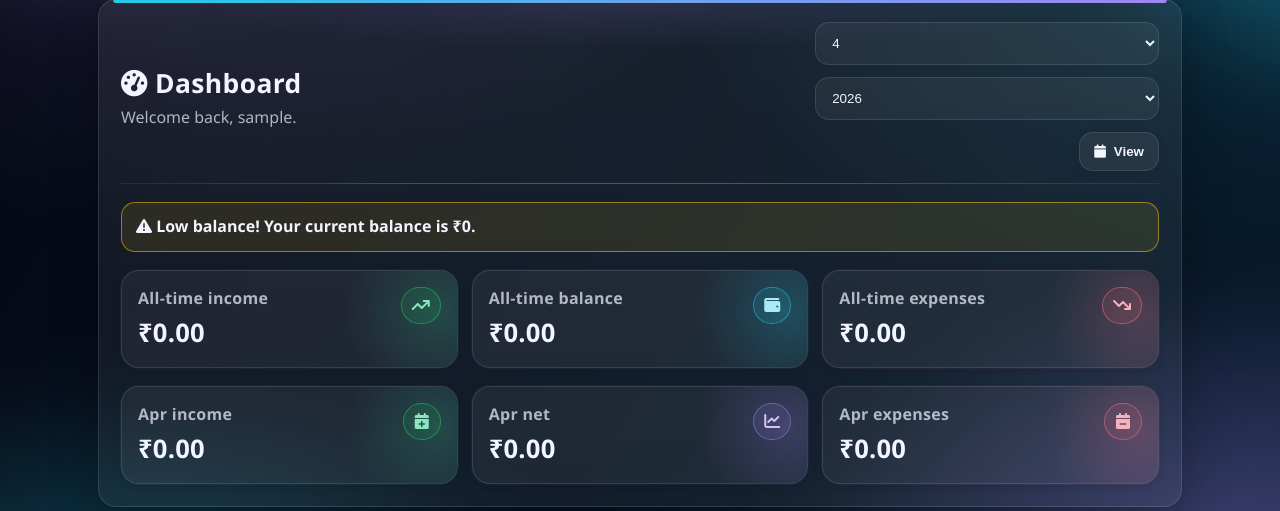
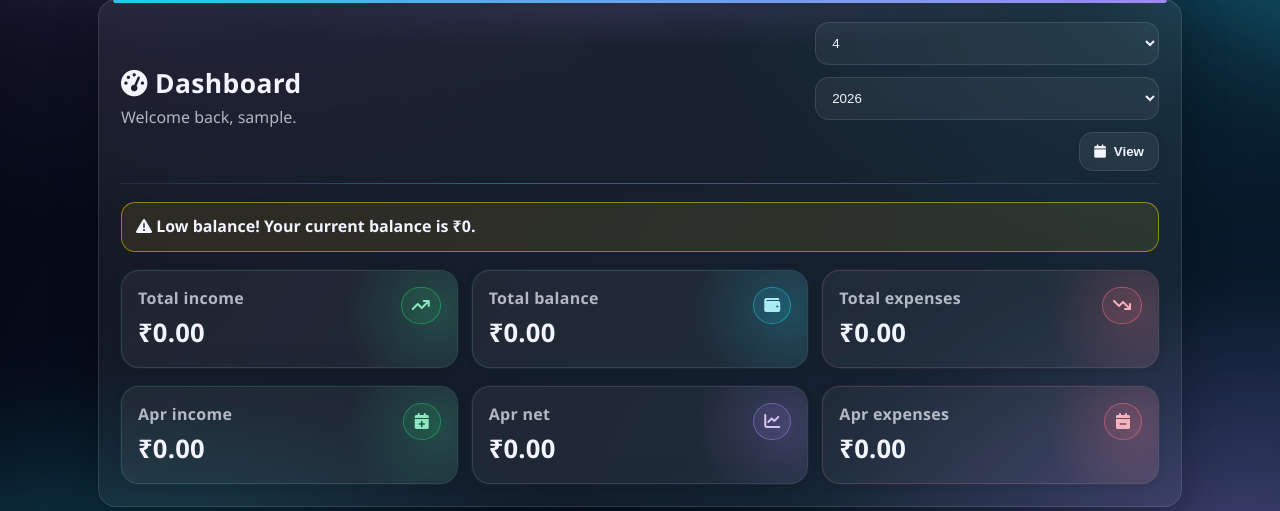
Before and after one commit to anivisVector/Personal-Budget-Tracker, a Flask app: page /dashboard in a window 1280 px wide. Shown: the part 164-675 px from the top of the page. Run offline with Flask 3, Linux system fonts and the light colour scheme; the visitor is signed in with stand-in values (Sample User, id 1); data comes from the database, SQL or seed files in the repository; data that the repository does not hold is empty.

Commit message:
Clarify total wording in stats

```diff
--- a/templates/analytics.html
+++ b/templates/analytics.html
@@ -80,7 +80,7 @@
     <div class="header-row">
       <div>
         <h2 class="h1" style="font-size: 1.2rem; margin: 0;"><i class="fa-solid fa-tags"></i> Expense breakdown</h2>
-        <p class="sub">All-time expense totals by category.</p>
+        <p class="sub">Total expense amounts by category.</p>
       </div>
     </div>
     <div class="mt-12" style="background: rgba(255,255,255,0.03); border: 1px solid rgba(255,255,255,0.08); border-radius: 14px; padding: 12px; max-width: 520px; margin: 0 auto;">
--- a/templates/dashboard.html
+++ b/templates/dashboard.html
@@ -41,7 +41,7 @@
       <div class="card dash-kpi dash-kpi--income">
         <div class="stat">
           <div>
-            <div class="stat__label dash-kpi__label">All-time income</div>
+            <div class="stat__label dash-kpi__label">Total income</div>
             <div class="stat__value dash-kpi__value">₹{{ '%.2f'|format(total_income) }}</div>
           </div>
           <span class="pill pill--income"><i class="fa-solid fa-arrow-trend-up"></i></span>
@@ -50,7 +50,7 @@
       <div class="card dash-kpi dash-kpi--balance">
         <div class="stat">
           <div>
-            <div class="stat__label dash-kpi__label">All-time balance</div>
+            <div class="stat__label dash-kpi__label">Total balance</div>
             <div class="stat__value dash-kpi__value">₹{{ '%.2f'|format(balance) }}</div>
           </div>
           <span class="pill pill--info"><i class="fa-solid fa-wallet"></i></span>
@@ -59,7 +59,7 @@
       <div class="card dash-kpi dash-kpi--expense">
         <div class="stat">
           <div>
-            <div class="stat__label dash-kpi__label">All-time expenses</div>
+            <div class="stat__label dash-kpi__label">Total expenses</div>
             <div class="stat__value dash-kpi__value">₹{{ '%.2f'|format(total_expense) }}</div>
           </div>
           <span class="pill pill--expense"><i class="fa-solid fa-arrow-trend-down"></i></span>
```
